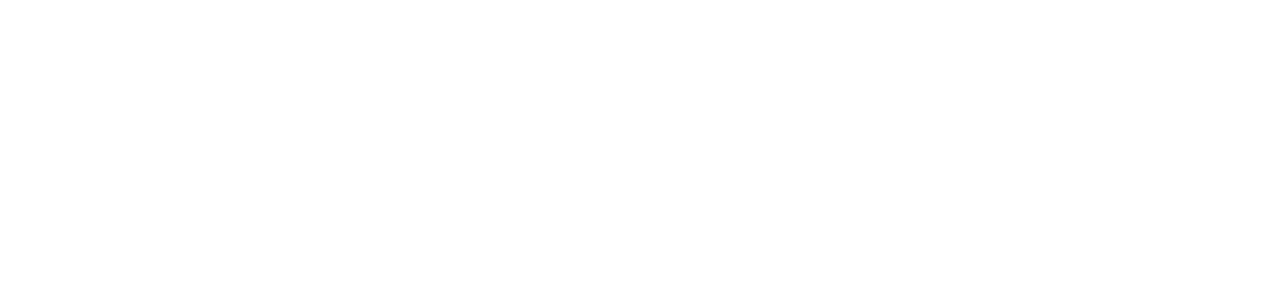
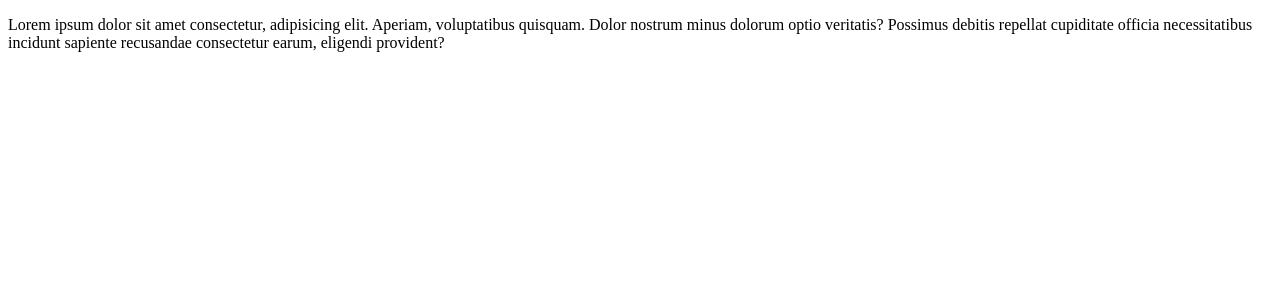
Before and after one commit to TheLurkingDev/markdown-previewer, a Vue app: page / in a window 1280 px wide. Shown: the top 300 px of the page. Built offline with nearby package versions, Linux system fonts and the light colour scheme.

Commit message:
More refactors.

```diff
--- a/src/App.vue
+++ b/src/App.vue
@@ -1,5 +1,5 @@
 <template>
   <div id="app">
-
+    <router-view/>
   </div>
 </template>
--- a/src/views/Home.vue
+++ b/src/views/Home.vue
@@ -1,7 +1,6 @@
 <template>
   <div class="home">
-    <img alt="Vue logo" src="../assets/logo.png">
-    <HelloWorld msg="Welcome to Your Vue.js App"/>
+    <p>Lorem ipsum dolor sit amet consectetur, adipisicing elit. Aperiam, voluptatibus quisquam. Dolor nostrum minus dolorum optio veritatis? Possimus debitis repellat cupiditate officia necessitatibus incidunt sapiente recusandae consectetur earum, eligendi provident?</p>
   </div>
 </template>
 
```
Also changed, not shown: src/assets/logo.png (deleted).
